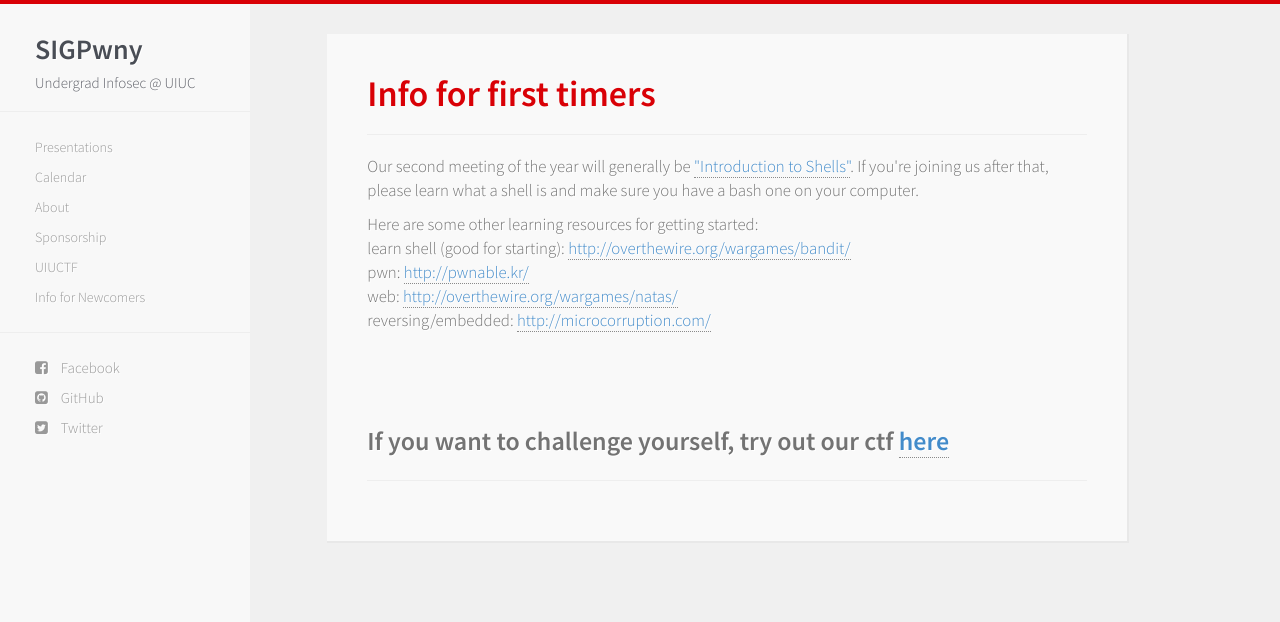
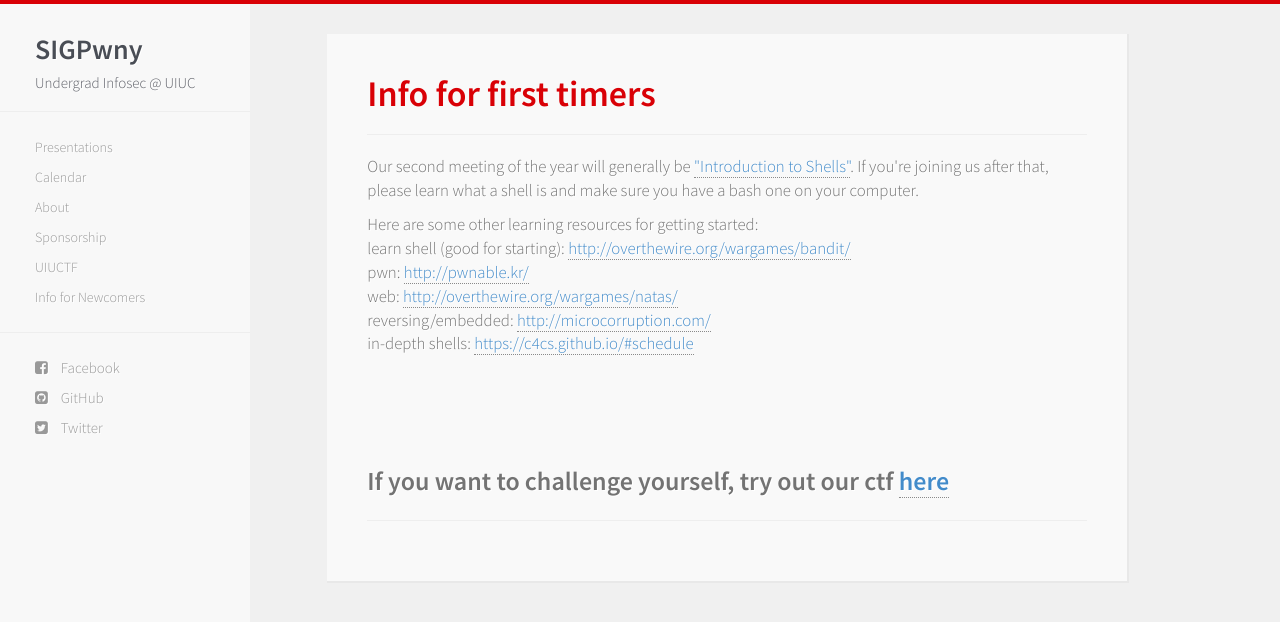
Before and after one commit to sigpwny/sigpwny.github.io-archive, a Jekyll site: the page newcomers.html, which Jekyll copies as it is, in a window 1280 px wide. Shown: the top 622 px of the page. Built offline with Jekyll 4.4.1, drawn with Linux system fonts in a browser that asks for light colours; nearby versions of some CDN libraries.

Commit message:
automated

```diff
--- a/newcomers.html
+++ b/newcomers.html
@@ -70,8 +70,9 @@
       <p>Here are some other learning resources for getting started:<br />
       learn shell (good for starting): <a href = "http://overthewire.org/wargames/bandit/">http://overthewire.org/wargames/bandit/</a><br />
       pwn: <a href = "http://pwnable.kr/">http://pwnable.kr/</a><br />
-      web: <a href = "http://overthewire.org/wargames/natas/">http://overthewire.org/wargames/natas/</a><br />
-      reversing/embedded: <a href = "http://microcorruption.com/">http://microcorruption.com/</a><br /></p>
+      web: <a href = "http://overthewire.org/wargames/natas/">http://overthewire.org/wargames/natas/</a><br>
+      reversing/embedded: <a href = "http://microcorruption.com/">http://microcorruption.com/</a><br>
+      in-depth shells: <a href="https://c4cs.github.io/#schedule">https://c4cs.github.io/#schedule</a></br>
       <br></br>
       <br></br>
       <p style="font-size:26px;"><b>If you want to challenge yourself, try out our ctf <a href="http://ctf.sigpwny.com/">here</a></b></p>
```
